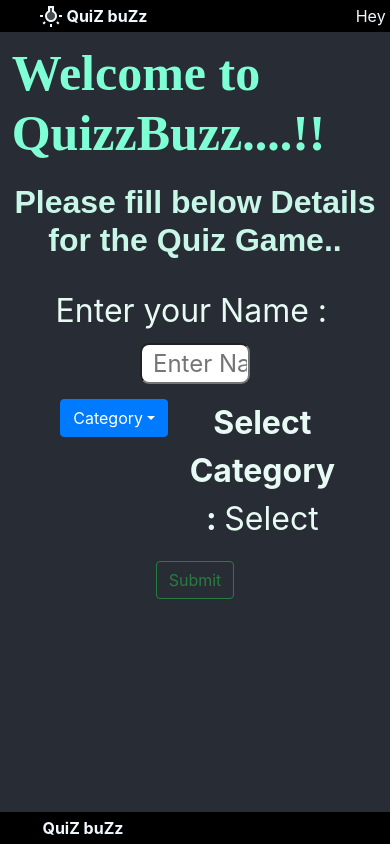
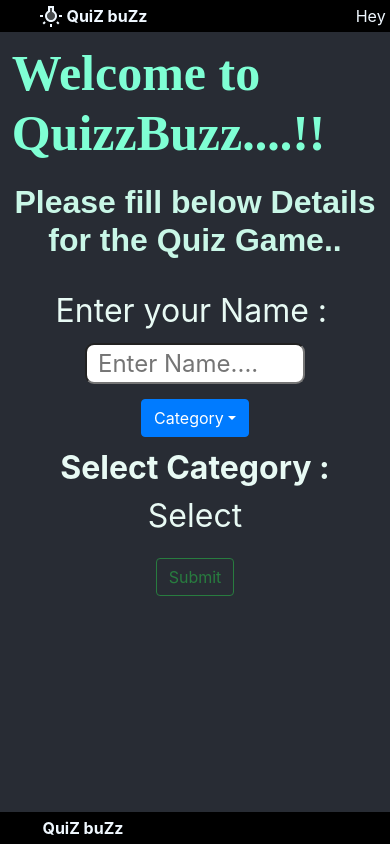
Before and after one commit to PoojaKushwah1402/QuizBuzz, a React (Create React App) app: page / in a window 390 px wide. Built offline with nearby package versions, Linux system fonts and the light colour scheme.

Commit message:
add media queries to make resposive

```diff
--- a/src/Components/quiz.css
+++ b/src/Components/quiz.css
@@ -61,8 +61,6 @@
     border-radius: 9px;
     font-size: x-large;
     padding-left: 3%;
-
-
 }
 
 .container{
@@ -86,7 +84,7 @@
     flex: 1;
     font-size: xx-large;
     position: relative;
-    right: 5%;
+    right: 20%;
 }
 
 .btn-manul{
@@ -139,3 +137,39 @@
     left: 0;
 
 }
+
+@media only screen and (max-width: 600px) {
+
+    #username{
+        width: 60%;
+        padding: .2%;
+        border-radius: 9px;
+        font-size: x-large;
+        padding-left: 3%;
+    }
+
+    .container{
+        display: flex;
+        margin: auto;
+        flex-direction: column;
+        margin-top: 3%;
+        justify-content: center;
+    }
+
+    .categry{
+        display: inline-block;
+        margin: 1%;
+        flex: 1;
+        font-size: xx-large;
+        position: relative;
+        right: 0%;
+    }
+
+    .select-btn{
+        margin: 1%;
+        flex: 1;
+        position: relative;
+        left: 0%;
+
+    }
+  }
```
